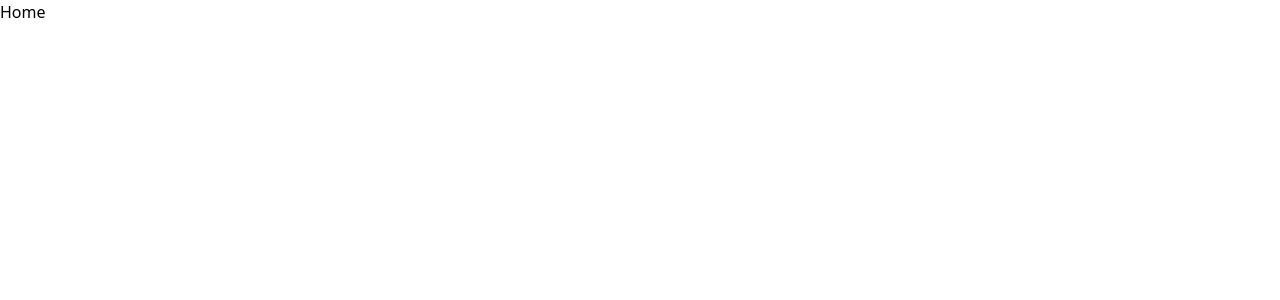
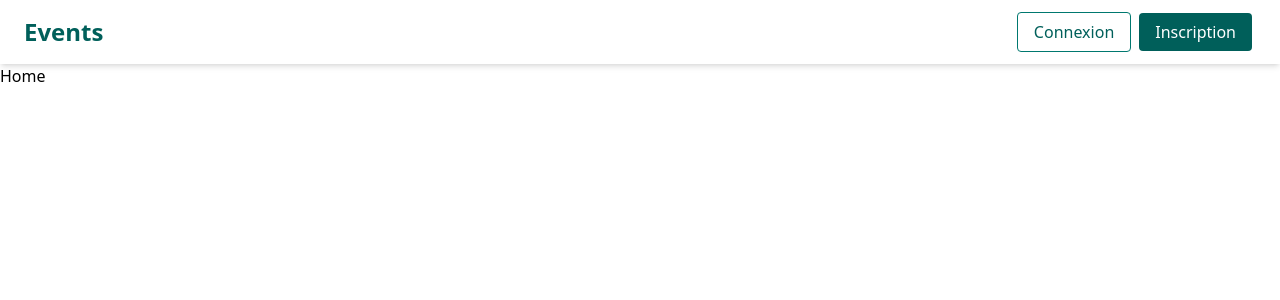
Before and after one commit to marcyannick1/events, a React (Vite) app in the folder front/: page / in a window 1280 px wide. Shown: the top 300 px of the page. Built offline with nearby package versions, Linux system fonts and the light colour scheme.

Commit message:
add layouts

```diff
--- a/front/src/App.jsx
+++ b/front/src/App.jsx
@@ -1,5 +1,10 @@
 import React from "react";
 import { BrowserRouter, Route, Routes } from "react-router-dom";
+
+import AuthLayout from "./layouts/AuthLayout";
+import PageLayout from "./layouts/PageLayout";
+import DashboardLayout from "./layouts/DashboardLayout";
+
 import Home from "./page/Home";
 import Login from "./page/Login";
 import Register from "./page/Register";
@@ -9,10 +14,18 @@ export default function App() {
   return (
     <BrowserRouter>
       <Routes>
-        <Route path="/" element={<Home />}></Route>
+        <Route element={<PageLayout />}>
+          <Route path="/" element={<Home />}></Route>
+        </Route>
+
         <Route path="*" element={<NotFound />}></Route>
-        <Route path="/login" element={<Login />}></Route>
-        <Route path="/register" element={<Register />}></Route>
+
+        <Route element={<AuthLayout />}>
+          <Route path="/login" element={<Login />}></Route>
+          <Route path="/register" element={<Register />}></Route>
+        </Route>
+
+        <Route element={<DashboardLayout />}></Route>
       </Routes>
     </BrowserRouter>
   );
--- /dev/null
+++ b/front/src/components/Card.jsx
@@ -0,0 +1,7 @@
+import React from 'react'
+
+export default function Card() {
+  return (
+    <div>Card</div>
+  )
+}
--- /dev/null
+++ b/front/src/components/Navbar.jsx
@@ -0,0 +1,30 @@
+import React from "react";
+import { Link } from "react-router-dom";
+
+export default function Navbar() {
+  return (
+    <nav className="bg-white shadow-md py-4 px-6">
+      <div className="container mx-auto flex justify-between items-center">
+        <div className="text-2xl font-bold text-teal-800">
+          <Link to="/">Events</Link>
+        </div>
+
+        <div>
+          <Link
+            to="/login"
+            className="bg-white text-teal-800 hover:text-white border border-teal-700 px-4 py-2 rounded hover:bg-teal-900 transition mx-1"
+          >
+            Connexion
+          </Link>
+
+          <Link
+            to="/register"
+            className="bg-teal-800 text-white px-4 py-2 rounded hover:bg-teal-900 transition mx-1"
+          >
+            Inscription
+          </Link>
+        </div>
+      </div>
+    </nav>
+  );
+}
--- /dev/null
+++ b/front/src/layouts/AuthLayout.jsx
@@ -0,0 +1,10 @@
+import React from "react";
+import { Outlet } from "react-router-dom";
+
+export default function AuthLayout() {
+  return (
+    <div>
+      <Outlet />
+    </div>
+  );
+}
--- /dev/null
+++ b/front/src/layouts/DashboardLayout.jsx
@@ -0,0 +1,7 @@
+import React from 'react'
+
+export default function DashboardLayout() {
+  return (
+    <div>DashboardLayout</div>
+  )
+}
--- /dev/null
+++ b/front/src/layouts/PageLayout.jsx
@@ -0,0 +1,13 @@
+import React from 'react'
+import { Outlet } from 'react-router-dom';
+import Navbar from '../components/Navbar';
+
+export default function PageLayout() {
+  return (
+    <div>
+      <Navbar />
+
+      <Outlet />
+    </div>
+  )
+}
--- a/front/src/page/NotFound.jsx
+++ b/front/src/page/NotFound.jsx
@@ -3,7 +3,7 @@ import { Link } from "react-router-dom";
 export default function NotFound() {
   return (
     <section className="flex items-center justify-center min-h-screen p-6">
-      <div className="container flex flex-col items-center justify-center px-4 text-center text-gray-800">
+      <div className="container flex flex-col items-center justify-center px-4 text-center text-gray-900">
         <h2 className="mb-6 font-extrabold text-7xl sm:text-8xl md:text-9xl">
           <span className="sr-only">Erreur</span>404
         </h2>
@@ -12,7 +12,7 @@ export default function NotFound() {
         </p>
         <Link
           to="/"
-          className="bg-gray-700 text-white text-sm sm:text-base px-4 sm:px-6 py-3 rounded-sm hover:bg-gray-800 transition mt-6"
+          className="bg-gray-800 text-white text-sm sm:text-base px-4 sm:px-6 py-3 rounded-sm hover:bg-gray-900 transition mt-6"
         >
           Retour à la page d'accueil
         </Link>
```
Also changed, not shown: 2 other files (tests, documents, lock files or other folders).
